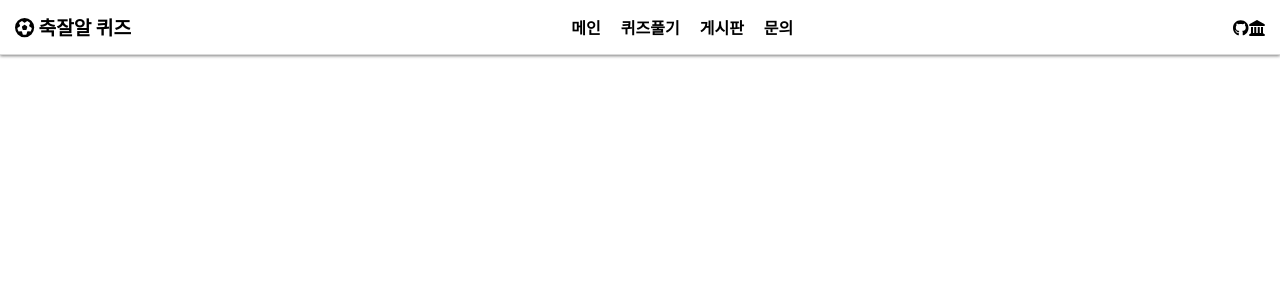
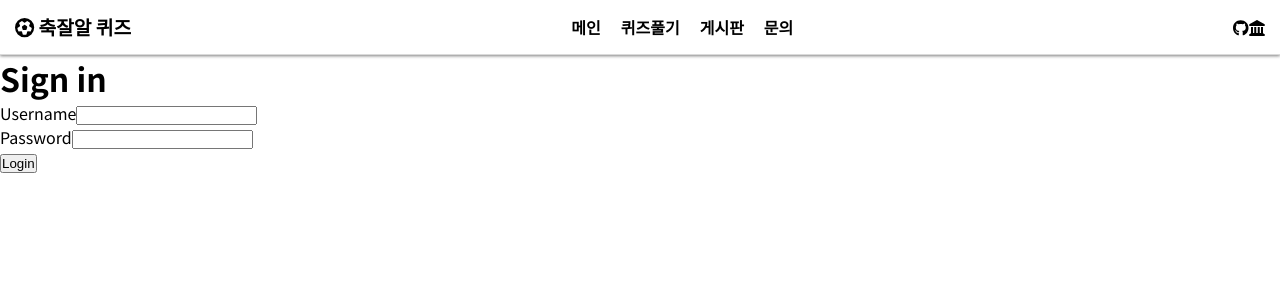
Before and after one commit to whereisrmsqhs/football-quiz, a React (Create React App) app in the folder football-quiz/: page /login in a window 1280 px wide. Shown: the top 300 px of the page. Built offline with nearby package versions, Linux system fonts and the light colour scheme.

Commit message:
debug, passport route not found issue

```diff
--- a/football-quiz/src/App.tsx
+++ b/football-quiz/src/App.tsx
@@ -8,6 +8,7 @@ import Contact from "./routes/Contact";
 import QuizSolve from "./routes/QuizSolve";
 import CreateQuiz from "./routes/CreateQuiz";
 import EachSolve from "./routes/EachSolve";
+import Login from "./routes/Login";
 
 const App: React.FC = () => {
   return (
@@ -22,6 +23,7 @@ const App: React.FC = () => {
         <Route path="/quiz/post" element={<CreateQuiz />}></Route>
         <Route path="/community" element={<Community />}></Route>
         <Route path="/contact" element={<Contact />}></Route>
+        <Route path="/login" element={<Login />}></Route>
       </Routes>
     </BrowserRouter>
   );
--- a/football-quiz/src/components/SelectClubsList.tsx
+++ b/football-quiz/src/components/SelectClubsList.tsx
@@ -75,12 +75,6 @@ const SelectClubsList: React.FC<saveInfo> = ({ saveEachQuizInfo }) => {
           handleBlur={handleBlur}
           isFocus={isFocus}
         />
-        <input
-          className="quiz_answer"
-          value={answer}
-          onChange={answerChange}
-          placeholder="정답"
-        />
       </div>
       <button
         onClick={(event) => {
--- /dev/null
+++ b/football-quiz/src/routes/Login.tsx
@@ -0,0 +1,43 @@
+const Login: React.FC = () => {
+  const handleLogin = async (event: React.FormEvent<HTMLFormElement>) => {
+    event.preventDefault();
+
+    const form = event.target as HTMLFormElement;
+    const formData = new FormData(form);
+    const username = formData.get("username");
+    const password = formData.get("password");
+
+    const response = await fetch("http://localhost:3001/login_process", {
+      method: "POST",
+      headers: {
+        "Content-Type": "application/json",
+      },
+      body: JSON.stringify({ username, password }),
+    });
+    console.log(response.json());
+  };
+
+  return (
+    <>
+      <h1>Sign in</h1>
+      <form onSubmit={handleLogin} method="post">
+        <section>
+          <label htmlFor="username">Username</label>
+          <input id="username" name="username" type="text" required />
+        </section>
+        <section>
+          <label htmlFor="current-password">Password</label>
+          <input
+            id="current-password"
+            name="password"
+            type="password"
+            required
+          />
+        </section>
+        <button type="submit">Login</button>
+      </form>
+    </>
+  );
+};
+
+export default Login;
--- a/package.json
+++ b/package.json
@@ -13,9 +13,13 @@
     "@types/react-modal": "^3.16.3",
     "cors": "^2.8.5",
     "express": "^4.17.1",
+    "express-session": "^1.18.0",
     "multer": "^1.4.5-lts.1",
     "mysql": "^2.18.1",
+    "passport": "^0.7.0",
+    "passport-local": "^1.0.0",
     "react-modal": "^3.16.1",
+    "session-file-store": "^1.5.0",
     "xlsx": "^0.18.5"
   },
   "devDependencies": {
```
Also changed, not shown: 2 other files (tests, documents, lock files or other folders).
